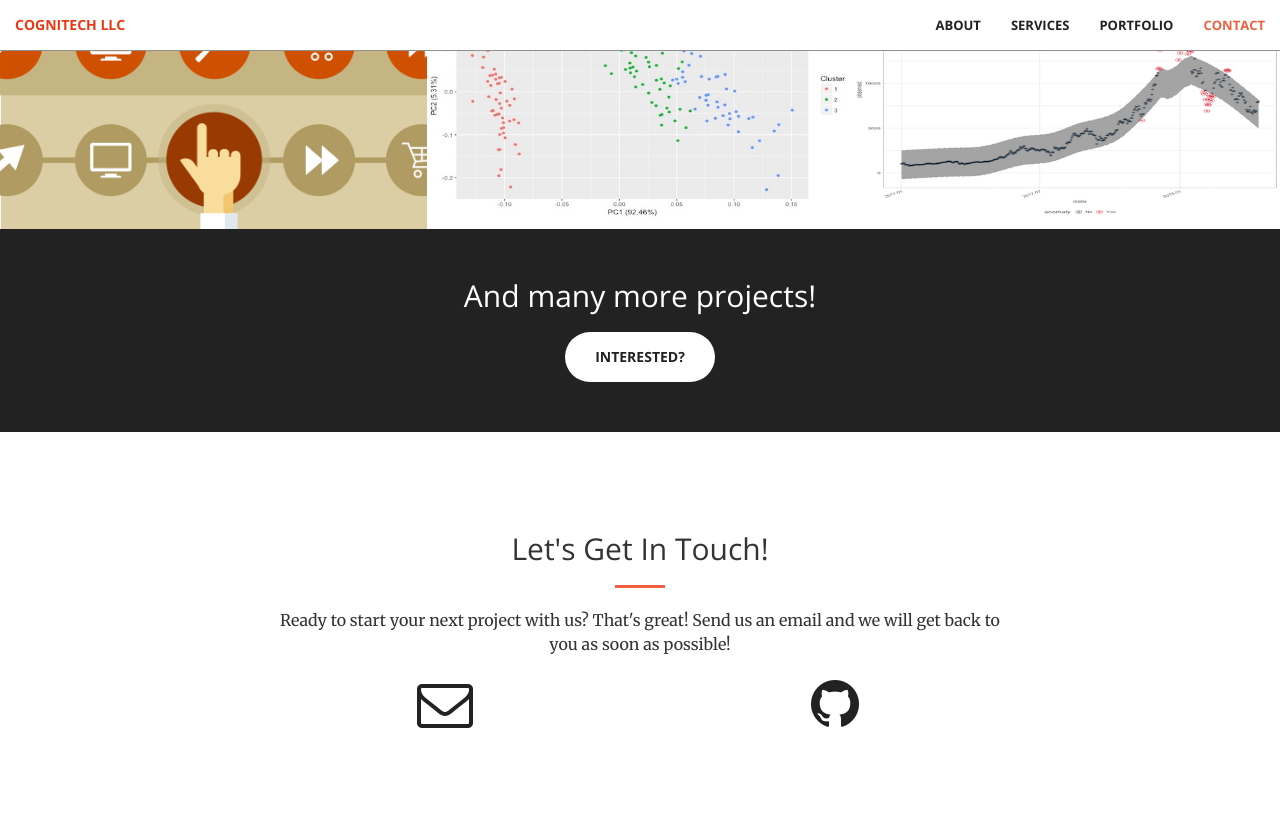
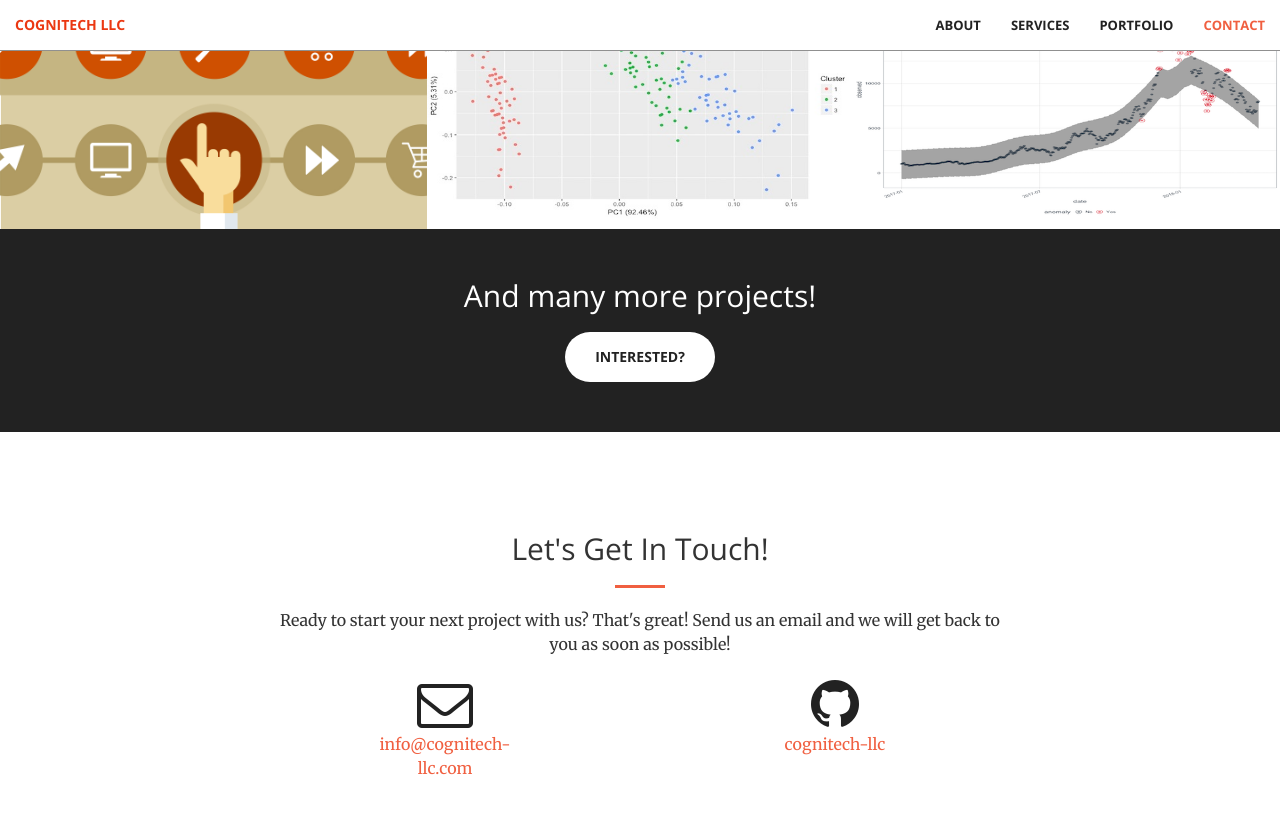
Before and after one commit to cognitech-llc/cognitech-llc.github.io, a Jekyll site: the page built from index.html, in a window 1280 px wide and 900 px high, scrolled down 2107 px. Shown: the top 814 px of the window. Built offline with Jekyll 4.4.1, drawn with Linux system fonts in a browser that asks for light colours.

Commit message:
added email and GitHub account name

```diff
--- a/_config.yml
+++ b/_config.yml
@@ -1,12 +1,12 @@
 # Site settings
 title:
-email:
+email: info@cognitech-llc.com
 description: > # this means to ignore newlines until "baseurl:"
 baseurl: "" # the subpath of your site, e.g. /blog/
 url: "" # the base hostname & protocol for your site
 
 twitter_username:
-github_username:
+github_username: cognitech-llc
 
 # Build settings
 markdown: kramdown
```
